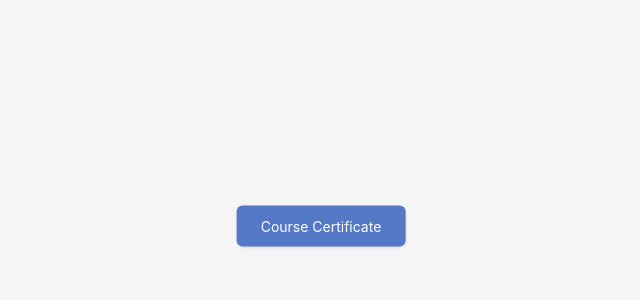
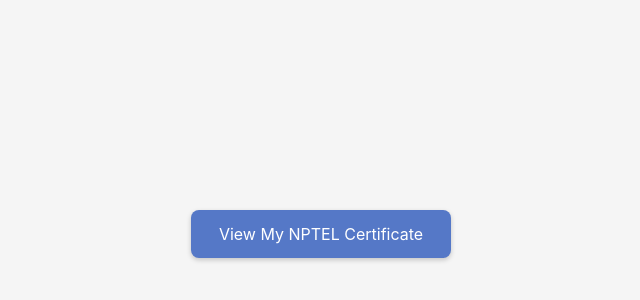
Before and after one commit to aryantiwari08/certificate-portal, a plain HTML site: page noc/Ecertificate/index.html in a window 1280 px wide. Shown: the part 174-474 px from the top of the page, without its empty margins (319-959 px from the left). Drawn offline with Linux system fonts and the light colour scheme.

Commit message:
Update index.html

```diff
--- a/noc/Ecertificate/index.html
+++ b/noc/Ecertificate/index.html
@@ -1,87 +1,44 @@
 <!DOCTYPE html>
 <html lang="en">
 <head>
-    <meta charset="UTF-8">
-    <meta name="viewport" content="width=device-width, initial-scale=1.0">
-    <title>Course Certificate</title>
+    <meta charset="UTF-8" />
+    <meta name="viewport" content="width=device-width, initial-scale=1.0"/>
+    <title>My NPTEL Certificate</title>
     <style>
-        * {
-            margin: 0;
-            padding: 0;
-            box-sizing: border-box;
-        }
-
         body {
             background-color: #f5f5f5;
             font-family: -apple-system, BlinkMacSystemFont, "Segoe UI", Roboto, "Helvetica Neue", Arial, sans-serif;
+            display: flex;
+            justify-content: center;
+            align-items: center;
             height: 100vh;
-            overflow: hidden;
-        }
-
-        .certificate-container {
-            position: absolute;
-            top: 50%;
-            left: 50%;
-            transform: translate(-50%, -50%);
-            text-align: center;
         }
 
         .certificate-btn {
             background-color: #5578c7;
             color: white;
-            padding: 12px 24px;
+            padding: 14px 28px;
             border: none;
-            border-radius: 6px;
-            font-size: 14px;
-            font-weight: 400;
+            border-radius: 8px;
+            font-size: 16px;
             text-decoration: none;
-            display: inline-block;
             cursor: pointer;
-            box-shadow: 0 1px 3px rgba(0,0,0,0.12);
-            transition: background-color 0.2s ease;
-            min-width: 130px;
-            outline: none;
+            box-shadow: 0 2px 5px rgba(0,0,0,0.2);
+            transition: background-color 0.3s;
         }
 
         .certificate-btn:hover {
-            background-color: #4a6bb3;
-        }
-
-        .certificate-btn:active {
-            background-color: #3f5d9f;
-        }
-
-        .certificate-btn:focus {
-            outline: none;
+            background-color: #4260a0;
         }
     </style>
 </head>
 <body>
-    <div class="certificate-container">
-        <a href="#" id="certificateBtn" class="certificate-btn" target="_blank">
-            Course Certificate
-        </a>
-    </div>
-
-    <script>
-        // Get certificate ID from URL parameter
-        const urlParams = new URLSearchParams(window.location.search);
-        const certificateId = urlParams.get('q');
-
-        // Set up the certificate button
-        const certificateBtn = document.getElementById('certificateBtn');
-
-        if (certificateId) {
-            // Set the PDF path - you can customize this
-            certificateBtn.href = `/certificates/${certificateId}.pdf`;
-        } else {
-            // If no certificate ID, set default behavior
-            certificateBtn.href = '#';
-            certificateBtn.onclick = function(e) {
-                e.preventDefault();
-                alert('No certificate ID provided in URL');
-            };
-        }
-    </script>
+    <a
+        href="https://internalapp.nptel.ac.in/NOC/NOC24/SEM2/Ecertificates/102/noc24-hs64/Course/NPTEL24MG102S852805904.pdf"
+        target="_blank"
+        class="certificate-btn"
+    >
+        View My NPTEL Certificate
+    </a>
 </body>
 </html>
```
